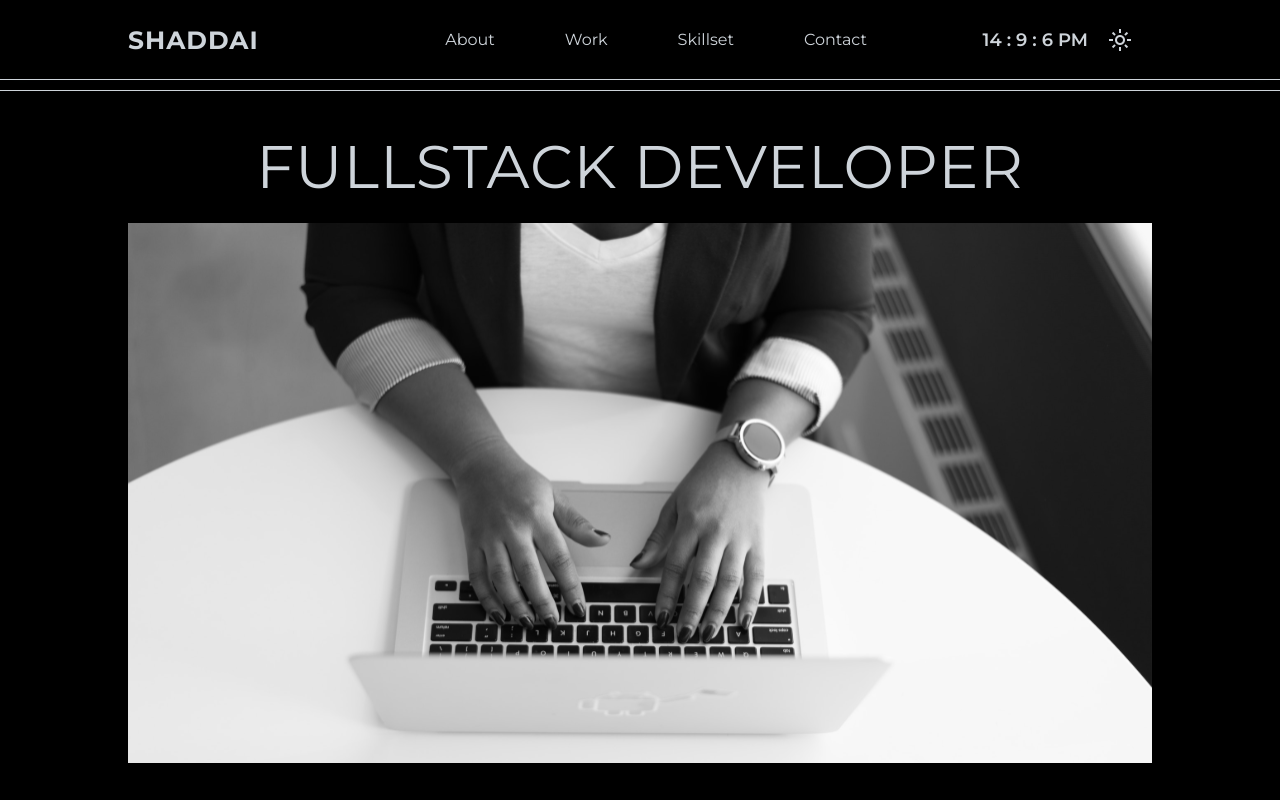
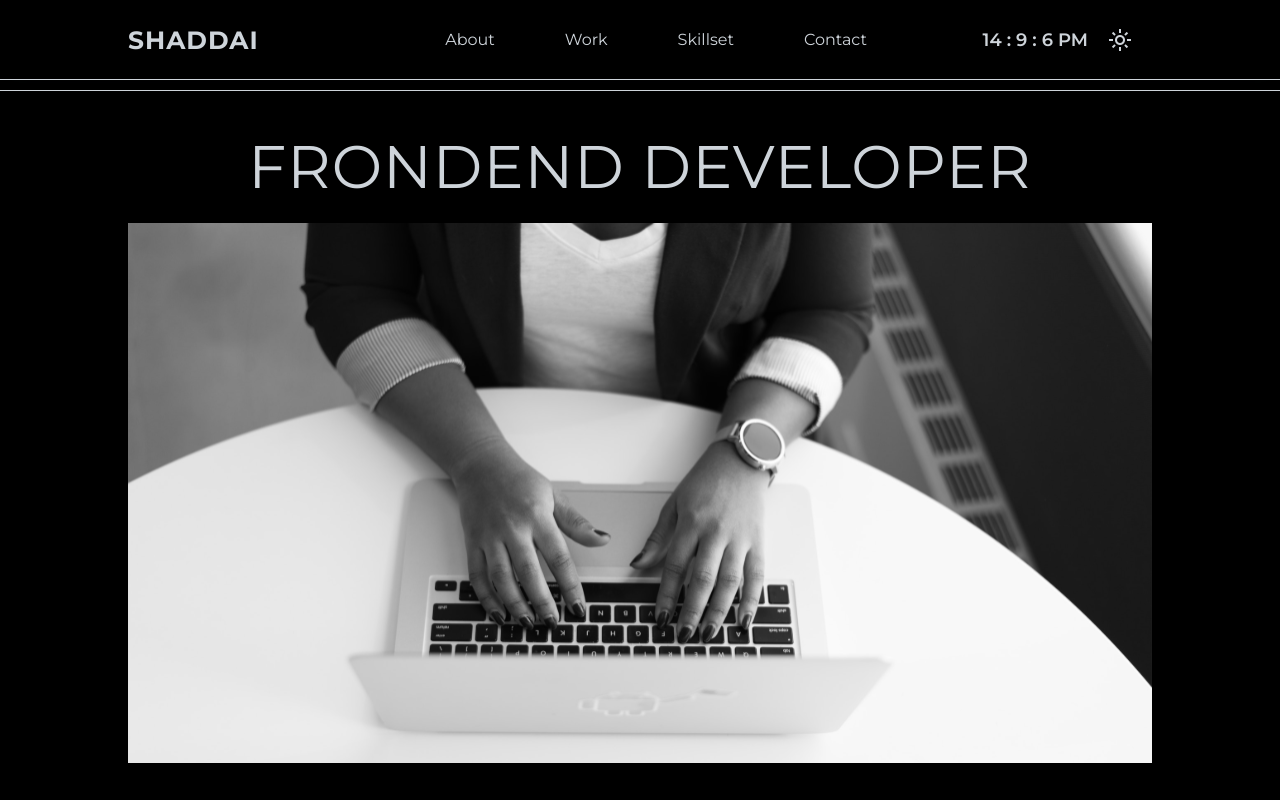
Before and after one commit to Linushaddai99/New-portfolio, a React (Vite) app: page / in a window 1280 px wide. Shown: the top 800 px of the page. Built offline with nearby package versions, Linux system fonts and the light colour scheme.

Commit message:
Update Home.jsx

```diff
--- a/src/components/Home.jsx
+++ b/src/components/Home.jsx
@@ -10,7 +10,7 @@ const Home = () => {
   return (
     <div className="container body">
         <div className="display-photo">
-            <h1>FULLSTACK DEVELOPER</h1>
+            <h1>FRONDEND DEVELOPER</h1>
             <div className='typing-photo'>
                 <img src={displayPhoto} alt="" />
             </div>
```
